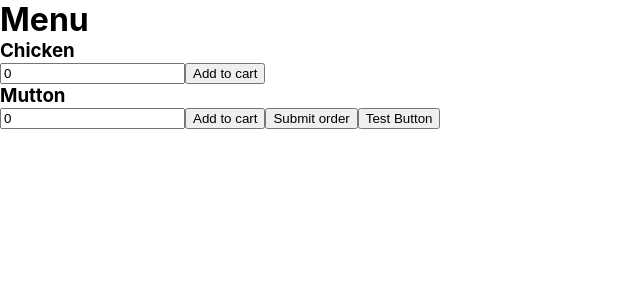
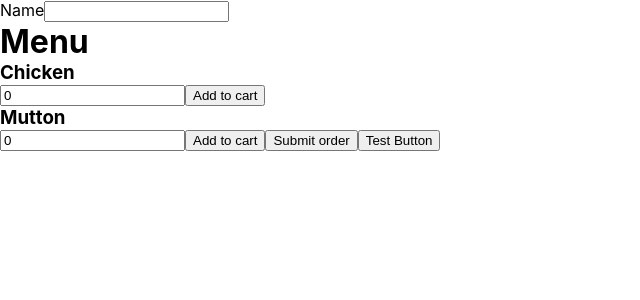
Before and after one commit to kumard3/Menu-Booking, a React (Create React App) app: page /table1 in a window 1280 px wide. Shown: the top 300 px of the page, without its empty margins (0-640 px from the left). Built offline with nearby package versions, Linux system fonts and the light colour scheme.

Commit message:
name added

```diff
--- a/src/pages/MenuPage/index.js
+++ b/src/pages/MenuPage/index.js
@@ -5,17 +5,25 @@
 
 export const MenuPage = ({ table, menuItems, setMenuItems }) => {
   const [finalMeal, setFinalMeal] = useState({});
+  const [name, setName] = useState();
   console.log(finalMeal);
   const testButton = (event) => {
     event.preventDefault();
     db.collection(`table${table}`).add({
       order: finalMeal,
-      username: "anish",
+      username: name,
       timestamp: firebase.firestore.FieldValue.serverTimestamp(),
     });
   };
   return (
     <>
+      <label htmlFor="customerName">Name</label>
+      <input
+        type="text"
+        value={name}
+        required
+        onChange={(e) => setName(e.target.value)}
+      />
       <h1>Menu</h1>
       <MenuItem
         id={0}
```
